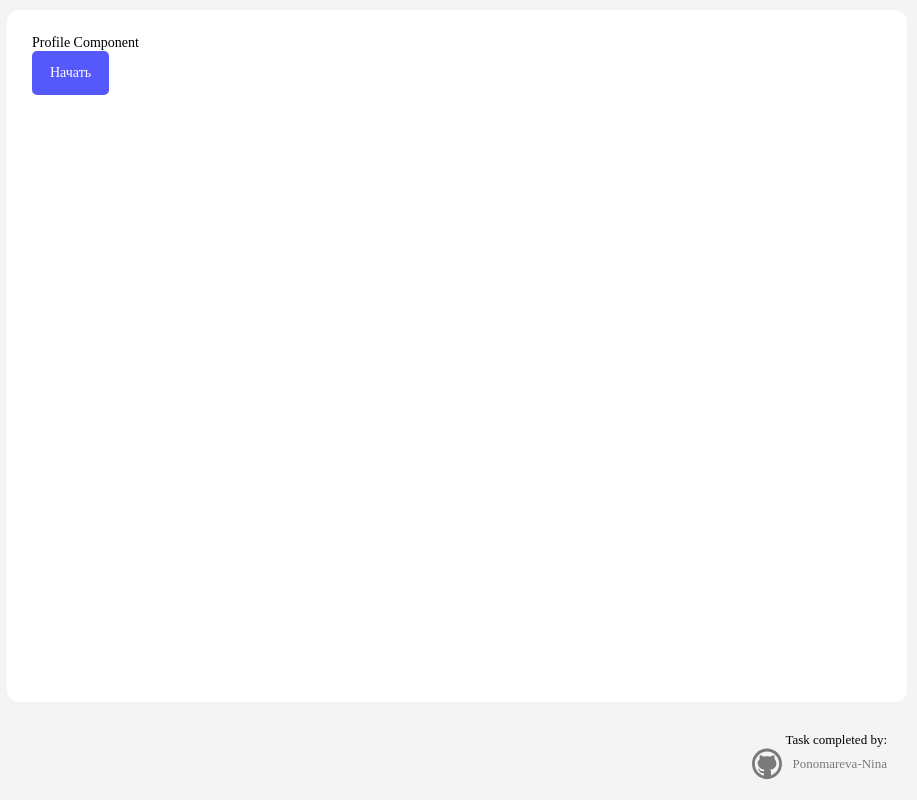
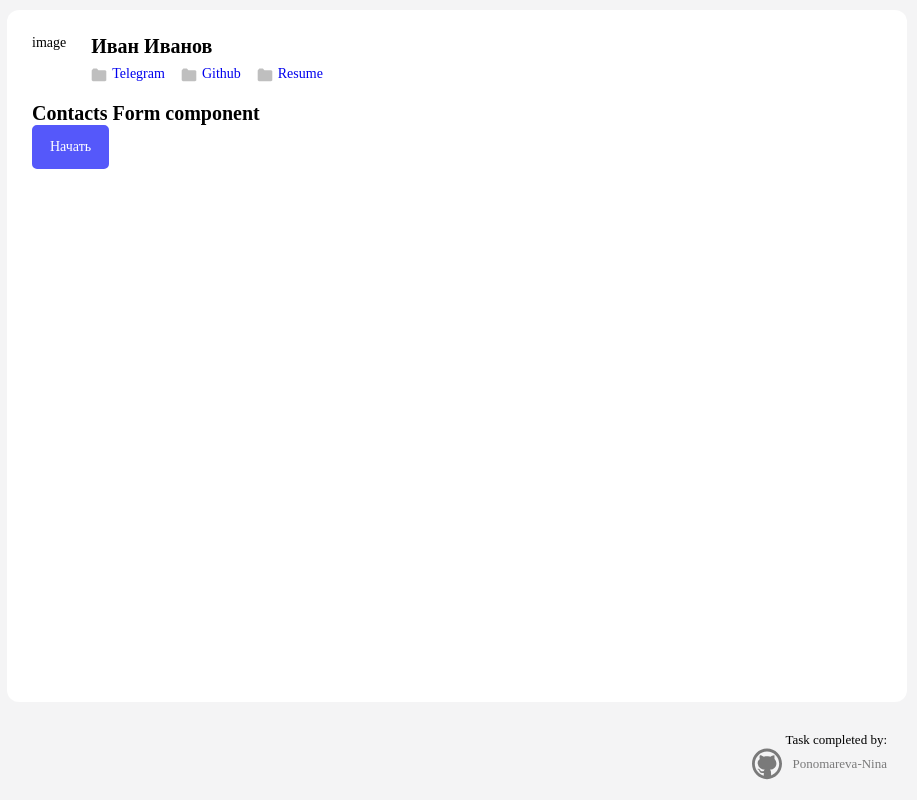
Before and after one commit to Ponomareva-Nina/FrontCloudCamp, a React (Create React App) app: page /#/ in a window 1280 px wide. Shown: the whole page, without its empty margins (183-1100 px from the left). Built offline with nearby package versions, Linux system fonts and the light colour scheme; a web font is replaced by a local one.

Commit message:
feat: implement basic layout of main page component

```diff
--- /dev/null
+++ b/src/components/Profile/CommonInfo/CommonInfo.module.scss
@@ -0,0 +1,16 @@
+.container {
+  display: flex;
+  gap: 2.5rem;
+}
+
+.socials_list {
+  display: flex;
+  flex-direction: row;
+  gap: 1.6rem;
+}
+
+.user_info {
+  display: flex;
+  flex-direction: column;
+  gap: .8rem;
+}
--- /dev/null
+++ b/src/components/Profile/CommonInfo/CommonInfo.tsx
@@ -0,0 +1,29 @@
+import { Socials } from "../../../interfaces/user.interface";
+import { useAppSelector } from "../../../redux/redux-hooks";
+import styles from "./CommonInfo.module.scss";
+import { Social } from "../../UI";
+
+export const CommonInfo = () => {
+  const user = useAppSelector((state) => state.user.entity);
+
+  return (
+    <div className={styles.container}>
+      {user && (
+        <>
+          <div className={styles.avatar}>image</div>
+          <div className={styles.user_info}>
+            <h2>
+              {user?.name} {user?.sername}
+            </h2>
+            <ul className={styles.socials_list}>
+              {Object.keys(user.socials).map((social) => {
+                return <Social name={social} link={user.socials[social as keyof Socials]} />;
+              })}
+            </ul>
+          </div>
+        </>
+      )}
+      {!user && <h2>Please sign in</h2>}
+    </div>
+  );
+};
--- /dev/null
+++ b/src/components/Profile/ContactsForm/ContactsForm.tsx
@@ -0,0 +1,3 @@
+export const ContactsForm = () => {
+  return <h1>Contacts Form component</h1>;
+};
--- /dev/null
+++ b/src/components/Profile/Profile.module.scss
@@ -0,0 +1,5 @@
+.container {
+  display: flex;
+  flex-direction: column;
+  gap: 2rem;
+}
--- /dev/null
+++ b/src/components/Profile/Profile.tsx
@@ -0,0 +1,12 @@
+import { CommonInfo } from "./CommonInfo/CommonInfo";
+import { ContactsForm } from "./ContactsForm/ContactsForm";
+import styles from "./Profile.module.scss";
+
+export const Profile = () => {
+  return (
+    <div className={styles.container}>
+      <CommonInfo />
+      <ContactsForm />
+    </div>
+  );
+};
--- /dev/null
+++ b/src/components/UI/Social/Social.module.scss
@@ -0,0 +1,24 @@
+.social {
+  display: flex;
+  text-transform: capitalize;
+  gap: .5rem;
+
+  & svg {
+    width: 1.6rem;
+    height: auto;
+    fill: var(--auxiliary-color);
+    opacity: .5;
+    vertical-align: middle;
+    transition: all .3s ease;
+  }
+
+  &:hover {
+    color: var(--accent-color);
+
+    & svg {
+      opacity: 1;
+      fill: var(--accent-color);
+    }
+
+}
+}
--- /dev/null
+++ b/src/components/UI/Social/Social.tsx
@@ -0,0 +1,21 @@
+import { FC, PropsWithChildren } from "react";
+import { NavLink } from "react-router-dom";
+import { ReactSVG } from "react-svg";
+import folderIcon from "../../../assets/folder_icon.svg";
+import styles from "./Social.module.scss";
+
+interface SocialProps {
+  name: string;
+  link: string;
+}
+
+export const Social: FC<PropsWithChildren<SocialProps>> = ({ children, name, link, ...rest }) => {
+  return (
+    <NavLink to={link} target="_blank">
+      <li {...rest} className={styles.social}>
+        <ReactSVG src={folderIcon} />
+        {name}
+      </li>
+    </NavLink>
+  );
+};
--- a/src/components/UI/index.ts
+++ b/src/components/UI/index.ts
@@ -1 +1,2 @@
 export { Button } from "./Button/Button";
+export { Social } from "./Social/Social";
--- a/src/components/index.ts
+++ b/src/components/index.ts
@@ -1,2 +1,3 @@
 export { Header } from "./Header/Header";
 export { Footer } from "./Footer/Footer";
+export { Profile } from "./Profile/Profile";
--- a/src/mock-data/mock-user.ts
+++ b/src/mock-data/mock-user.ts
@@ -10,4 +10,5 @@ export const mockUser: User = {
     github: "",
     resume: "",
   },
+  details: null,
 };
--- a/src/pages/MainPage/MainPage.tsx
+++ b/src/pages/MainPage/MainPage.tsx
@@ -1,11 +1,12 @@
+import { Profile } from "../../components";
 import { Button } from "../../components/UI";
 import styles from "./MainPage.module.scss";
 
 export const MainPage = () => {
   return (
-    <>
-      <div className={styles.container}>Profile Component</div>
+    <div className={styles.container}>
+      <Profile />
       <Button appearance="normal">Начать</Button>
-    </>
+    </div>
   );
 };
```
Also changed, not shown: src/interfaces/user.interface.ts (+12 -0 lines), src/assets/folder_icon.svg (added), src/assets/github.svg.
